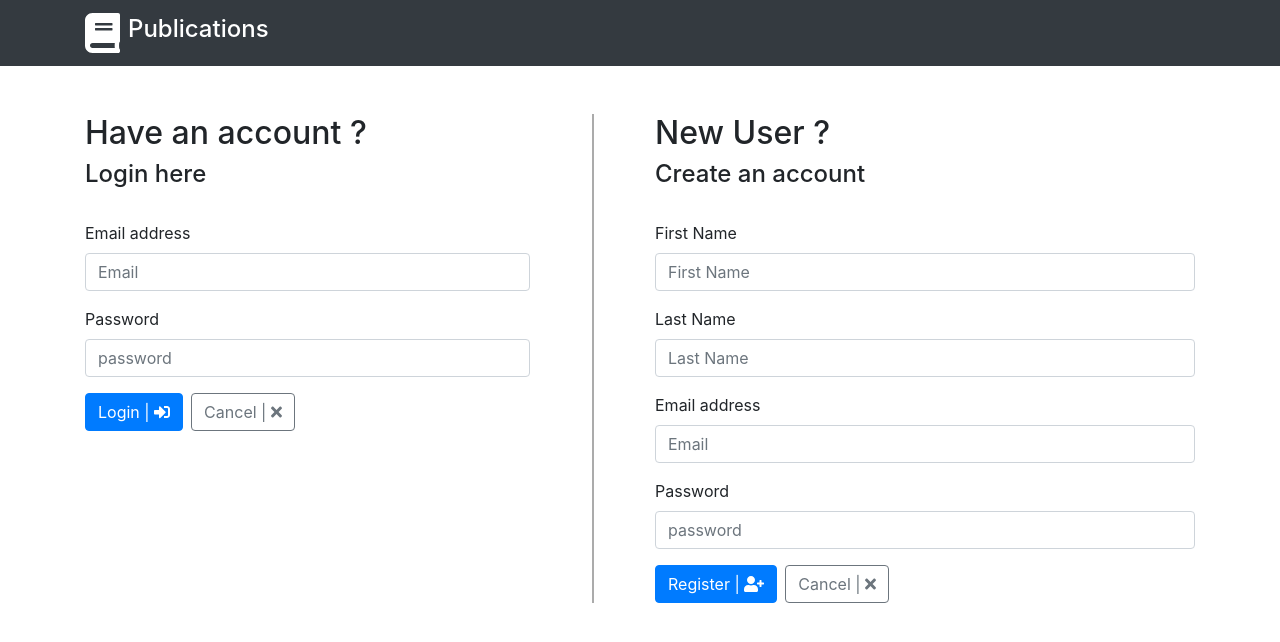
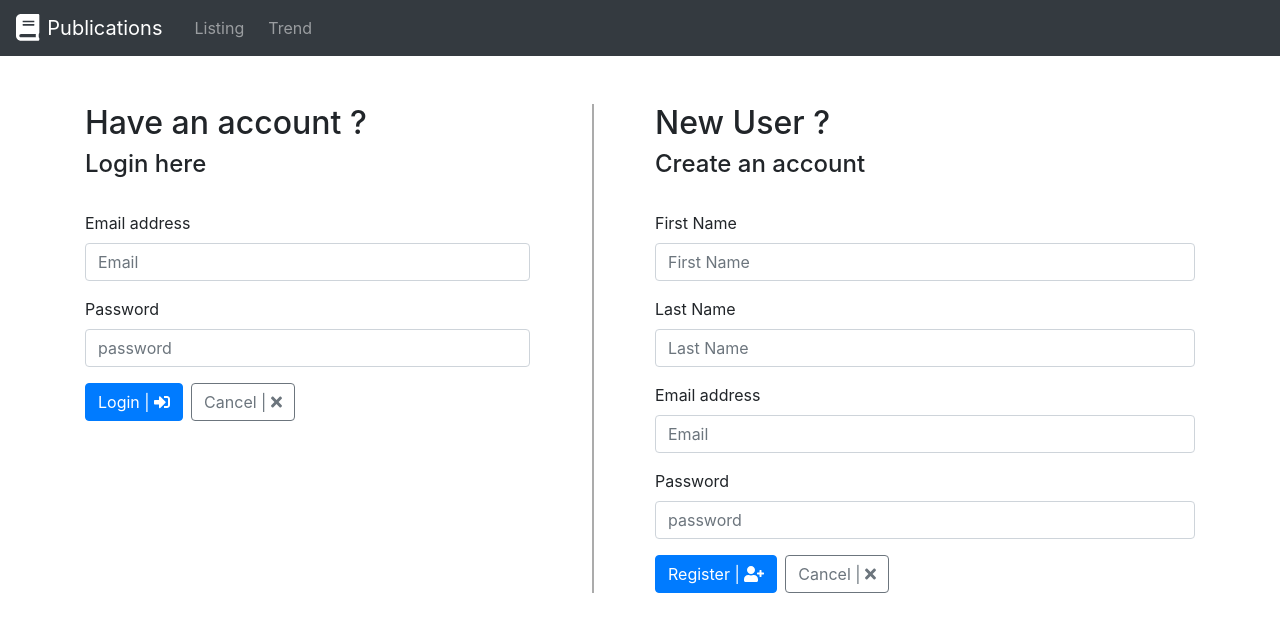
Before and after one commit to muntasir2165/publications-react, a React (Create React App) app: page /auth in a window 1280 px wide. Shown: the top 642 px of the page. Built offline with nearby package versions, Linux system fonts and the light colour scheme.

Commit message:
added links to listing and trend pages in the navbar

```diff
--- a/src/components/header.component.js
+++ b/src/components/header.component.js
@@ -2,17 +2,27 @@ import React from 'react';
 import { Link } from 'react-router-dom';
 
 const Header = ({ userName, isLoggedIn, onLogout }) => (
-  <nav className='navbar navbar-dark bg-dark'>
-    <div className='container'>
+  <nav class='navbar navbar-expand-sm bg-dark navbar-dark'>
     <Link className='navbar-brand' to='/'>
-        <div className='d-flex align-items-center'>
-          <i className='fas fa-book fa-2x'></i>
-          <span className='h4 pl-2'>Publications</span>
-        </div>
+      <i className='fas fa-book fa-lg'></i>
+      <span className='pl-2'>Publications</span>
     </Link>
+
+    <ul class='navbar-nav'>
+      <li class='nav-item'>
+        <Link className='nav-link' to='/publication-listing'>
+          <span className='pl-2'>Listing</span>
+        </Link>
+      </li>
+      <li class='nav-item'>
+        <Link className='nav-link' to='/publication-trend'>
+          <span className='pl-2'>Trend</span>
+        </Link>
+      </li>
+    </ul>
     {isLoggedIn && (
-        <h4 className='ml-auto mr-4'>
-          <span className='badge badge-pill badge-secondary text-capitalize'>
+      <h4 className='ml-auto mr-4 my-auto'>
+        <span className='badge badge-pill badge-secondary text-capitalize small'>
           Welcome {userName} !
         </span>
       </h4>
@@ -21,13 +31,51 @@ const Header = ({ userName, isLoggedIn, onLogout }) => (
       <button
         type='button'
         onClick={onLogout}
-          className='btn btn-outline-warning'
+        className='btn btn-sm btn-outline-warning'
       >
         Logout | <i className='fas fa-sign-out-alt' />
       </button>
     )}
-    </div>
   </nav>
+
+  // <nav className='navbar navbar-dark bg-dark'>
+  //   <div className='container-fluid'>
+  //     <Link className='navbar-brand' to='/'>
+  //       <div className='d-flex align-items-center'>
+  //         <i className='fas fa-book fa-2x'></i>
+  //         <span className='h4 pl-2'>Publications</span>
+  //       </div>
+  //     </Link>
+  //     <ul class='navbar-nav'>
+  //       <li class='nav-item active'>
+  //         <Link className='nav-link' to='/publication-listing'>
+  //           <span className='pl-2'>Listing</span>
+  //         </Link>
+  //       </li>
+  //       <li class='nav-item'>
+  //         <Link className='nav-link' to='/publication-trend'>
+  //           <span className='pl-2'>Trend</span>
+  //         </Link>
+  //       </li>
+  //     </ul>
+  //     {isLoggedIn && (
+  //       <h4 className='ml-auto mr-4'>
+  //         <span className='badge badge-pill badge-secondary text-capitalize'>
+  //           Welcome {userName} !
+  //         </span>
+  //       </h4>
+  //     )}
+  //     {isLoggedIn && (
+  //       <button
+  //         type='button'
+  //         onClick={onLogout}
+  //         className='btn btn-outline-warning'
+  //       >
+  //         Logout | <i className='fas fa-sign-out-alt' />
+  //       </button>
+  //     )}
+  //   </div>
+  // </nav>
 );
 
 export default Header;
--- a/src/pages/publicationspage.component.js
+++ b/src/pages/publicationspage.component.js
@@ -18,10 +18,7 @@ const PublicationsPage = ({
   return (
     <React.Fragment>
       <div className='row my-5'>
-        <div className='col-10'>
-          <h2>All Publications</h2>
-        </div>
-        <div className='col-2'>
+        <div className='offset-10 col-2'>
           <Link to='/publication-createorupdate' className='btn btn-primary'>
             Create Publication | <i className='fas fa-plus' />
           </Link>
```
Lines whose indentation alone changed are shown as unchanged.
